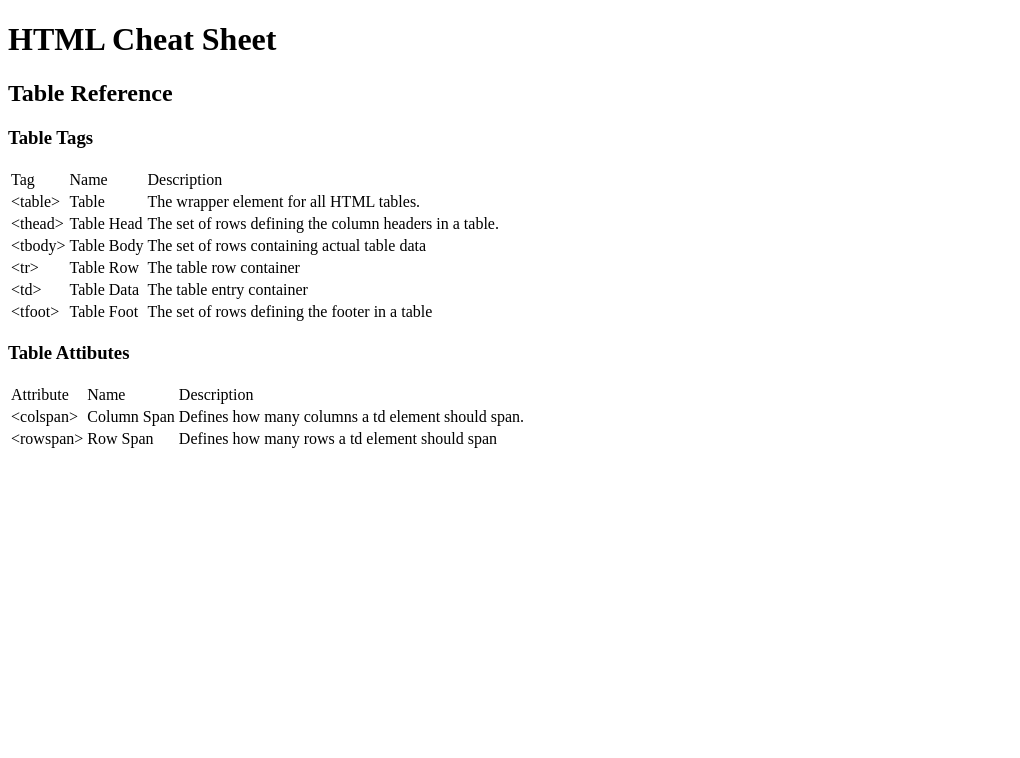
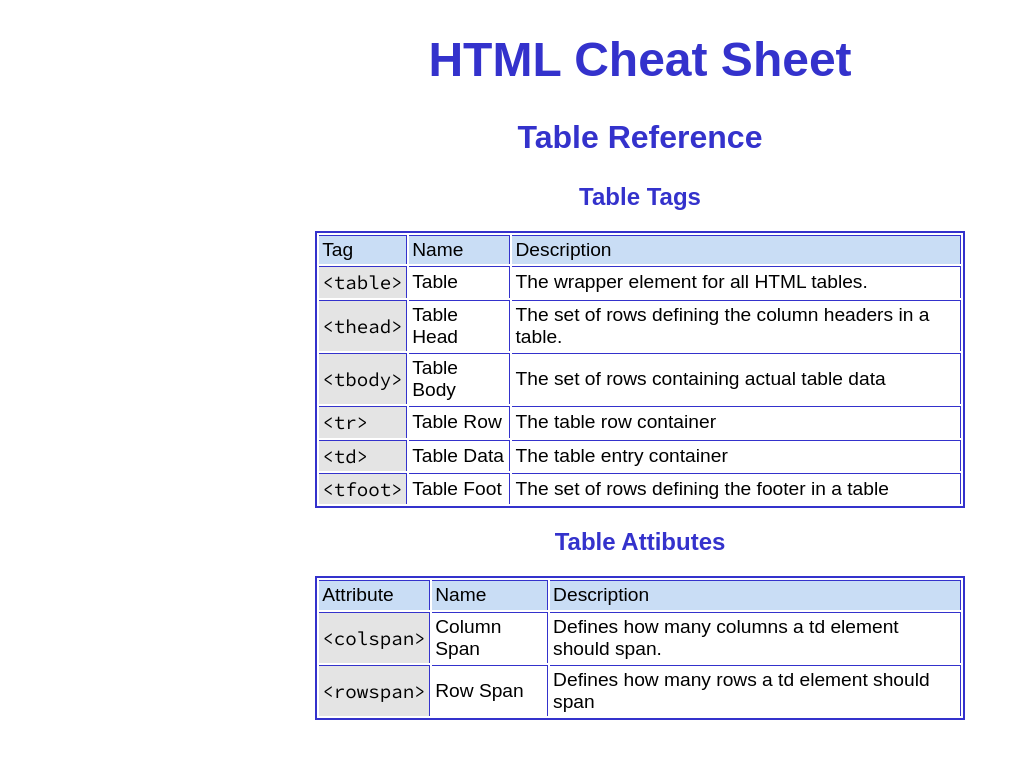
Before and after one commit to norman02-old/Web-Dev-Tutorial, a plain HTML site: page index.html in a window 1280 px wide. Shown: the whole page, without its empty margins (0-1020 px from the left). Drawn offline with Linux system fonts and the light colour scheme.

Commit message:
added css styling

```diff
--- a/index.html
+++ b/index.html
@@ -5,17 +5,19 @@
     <meta charset="UTF-8">
     <meta name="viewport" content="width=device-width, initial-scale=1.0">
     <meta http-equiv="X-UA-Compatible" content="ie=edge">
+    <link rel="stylesheet" href="./styles/index.css">
+    <link href="https://fonts.googleapis.com/css?family=Source+Code+Pro&display=swap" rel="stylesheet">
     <title>HTML Cheat Sheet</title>
 </head>
 <header>
-    <h1>HTML Cheat Sheet</h1>
+    <h1 id="title">HTML Cheat Sheet</h1>
 </header>
 
 <body class="cheat-sheet">
     <section class="tables">
         <h1>Table Reference</h1>
         <article class="table-tags">
-            <h1>Table Tags</h1>
+            <h2>Table Tags</h2>
             <table>
                 <thead>
                     <tr>
@@ -26,32 +28,32 @@
                 </thead>
                 <tbody>
                     <tr>
-                        <td>&lt;table&gt;</td>
+                        <td class="code">&lt;table&gt;</td>
                         <td>Table</td>
                         <td>The wrapper element for all HTML tables.</td>
                     </tr>
                     <tr>
-                        <td>&lt;thead&gt;</td>
+                        <td class="code">&lt;thead&gt;</td>
                         <td>Table Head</td>
                         <td>The set of rows defining the column headers in a table.</td>
                     </tr>
                     <tr>
-                        <td>&lt;tbody&gt;</td>
+                        <td class="code">&lt;tbody&gt;</td>
                         <td>Table Body</td>
                         <td>The set of rows containing actual table data</td>
                     </tr>
                     <tr>
-                        <td>&lt;tr&gt;</td>
+                        <td class="code">&lt;tr&gt;</td>
                         <td>Table Row</td>
                         <td>The table row container</td>
                     </tr>
                     <tr>
-                        <td>&lt;td&gt;</td>
+                        <td class="code">&lt;td&gt;</td>
                         <td>Table Data</td>
                         <td>The table entry container</td>
                     </tr>
                     <tr>
-                        <td>&lt;tfoot&gt;</td>
+                        <td class="code">&lt;tfoot&gt;</td>
                         <td>Table Foot</td>
                         <td>The set of rows defining the footer in a table</td>
                     </tr>
@@ -59,7 +61,7 @@
             </table>
         </article>
         <article class="table-attribs">
-            <h1>Table Attibutes</h1>
+            <h2>Table Attibutes</h2>
             <table>
                 <thead>
                     <tr>
@@ -70,12 +72,12 @@
                 </thead>
                 <tbody>
                     <tr>
-                        <td>&lt;colspan&gt;</td>
+                        <td class="code">&lt;colspan&gt;</td>
                         <td>Column Span</td>
                         <td>Defines how many columns a td element should span.</td>
                     </tr>
                     <tr>
-                        <td>&lt;rowspan&gt;</td>
+                        <td class="code">&lt;rowspan&gt;</td>
                         <td>Row Span</td>
                         <td>Defines how many rows a td element should span</td>
                     </tr>
--- /dev/null
+++ b/styles/index.css
@@ -0,0 +1,45 @@
+html {
+  font-size: 16px;
+}
+
+body {
+    font-family: Arial, sans-serif;
+  }
+
+  h1 {
+    text-align: center;
+    color: #3432cc;
+    font-size: 2rem;
+  }
+
+  h2 {
+    color: #3432cc;
+    text-align: center;
+    font-size: 1.5rem;
+  }
+
+  table {
+    border: 2px solid #3432cc;
+    width: 650px;
+    margin: 0 auto;
+    font-size: 1.2rem;
+  }
+
+  thead {
+    background-color: #c9ddf5
+  }
+
+  td {
+    border-top: 1px solid #3432cc;
+    border-right: 1px solid #3432cc;
+    padding: 0.2rem;
+  }
+
+  #title {
+    font-size: 3em;
+}
+
+  .code {
+    font-family: 'Source Code Pro', monospace;
+    background-color: #e4e4e4;
+  }
```
